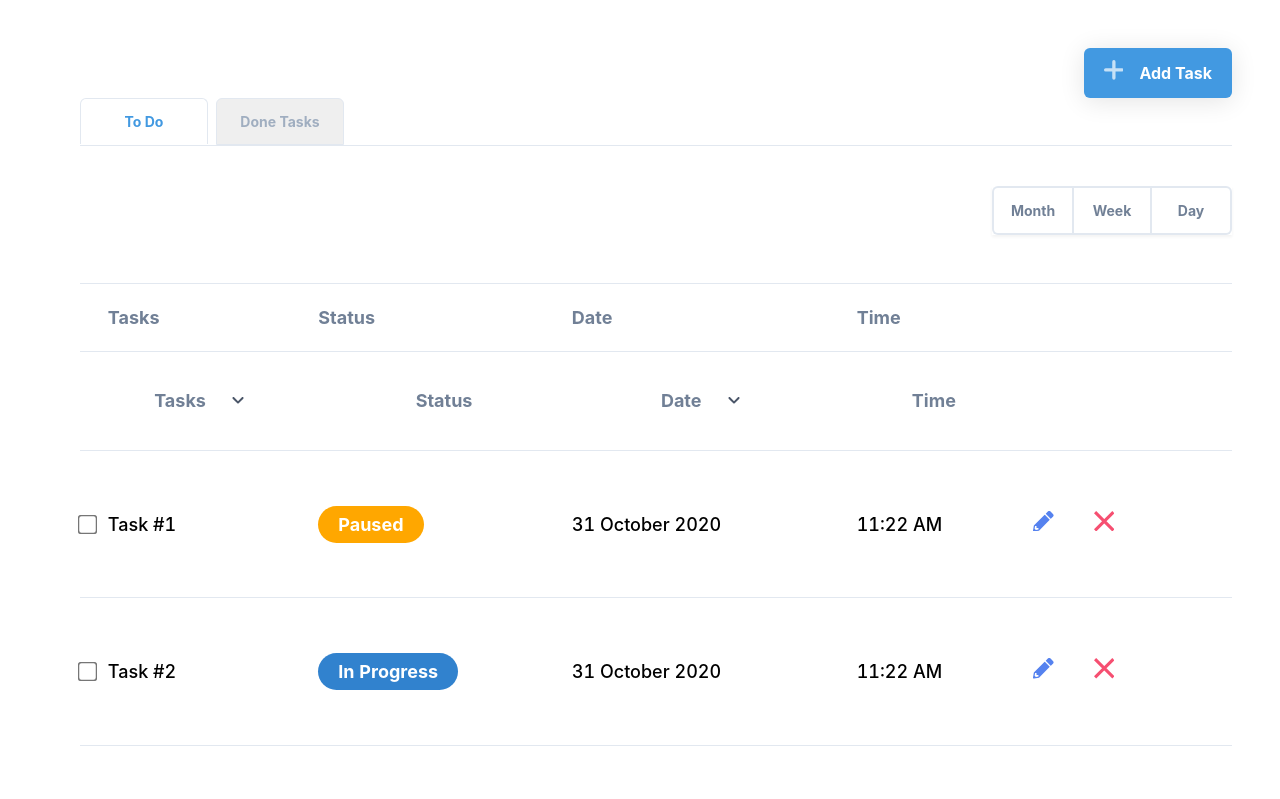
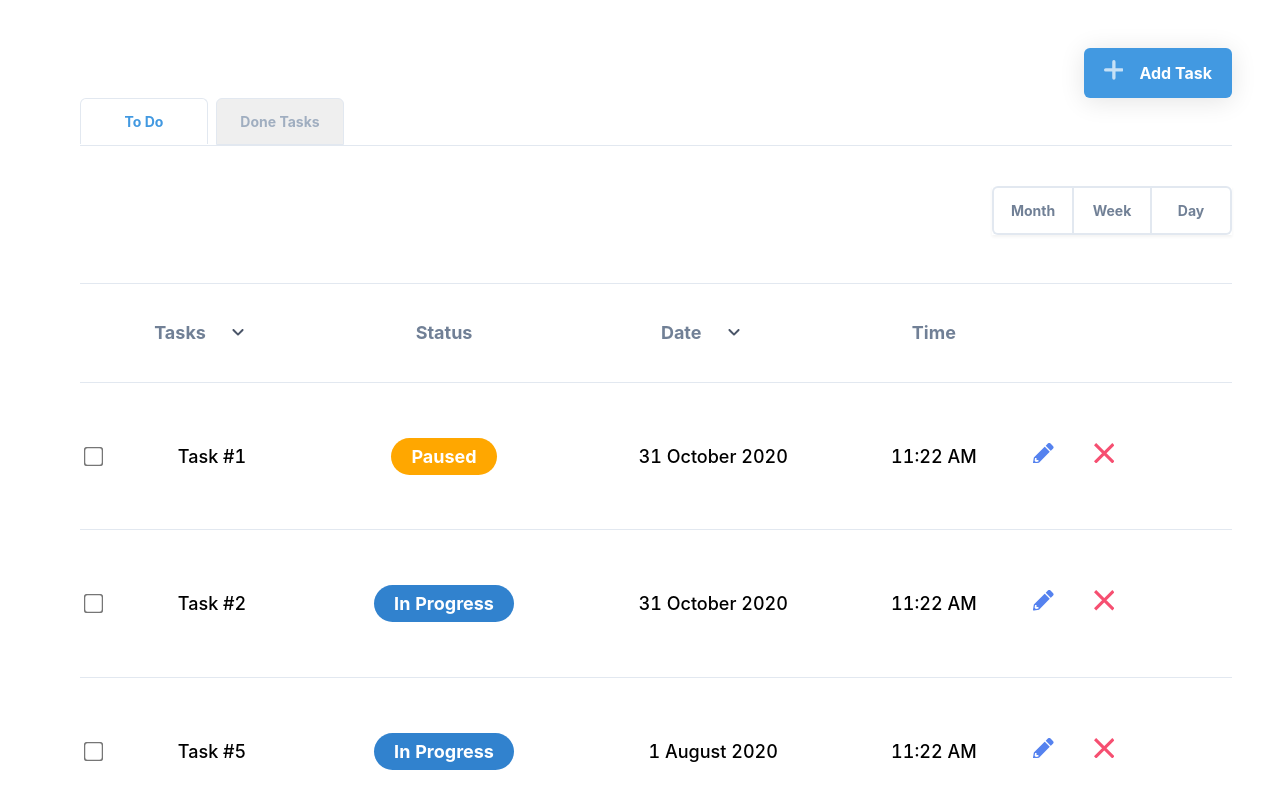
Before and after one commit to sahelhamed/todo-app, a React (Create React App) app: page / in a window 1280 px wide. Shown: the top 799 px of the page. Built offline with nearby package versions, Linux system fonts and the light colour scheme.

Commit message:
fix: conflicts

```diff
--- a/src/components/Table.tsx
+++ b/src/components/Table.tsx
@@ -7,6 +7,7 @@ import { Column, Data } from '../models/table';
 import COLUMN_TYPE_KEYS from '../constants/constants';
 // Utils
 import { formatDate, formatTime } from '../utils/dateTime';
+// Components
 import Button from './Button';
 // Icons
 import UpIcon from '../icons/UpIcon';
@@ -89,17 +90,6 @@ const Table = ({ data, columns }: Props): ReactElement => {
               key={item.id}
               className="text-left text-lg py-5 border-solid border-r-0 border-l-0 border-t border-b border-gray-300 text-gray-600 font-Roboto"
             >
-              {item.title}
-            </th>
-          ))}
-        </tr>
-      </thead>
-      <tr>
-        {columns.map((item: Column) => (
-          <th
-            key={item.id}
-            className="text-left text-lg py-5 border-solid border-r-0 border-l-0 border-t border-b border-gray-300 text-gray-600 font-Roboto"
-          >
               <span className="flex justify-center items-center">
                 <span>{item.title}</span>
                 {item.isSortable && (
@@ -113,22 +103,9 @@ const Table = ({ data, columns }: Props): ReactElement => {
             </th>
           ))}
         </tr>
-
+      </thead>
       {/* --------------------------Table body-------------------------- */}
       <tbody>
-        {data.map((item: Data) => (
-          <tr key={item.id}>
-            {columns.map((columnItem: Column) => (
-              <td
-                key={columnItem.id}
-                className="text-left text-lg py-12 border-b border-r-0 border-l-0 border-t-0 border-gray-300 border-solid text-black font-Roboto font-medium"
-              >
-                {generateCell(item, columnItem)}
-              </td>
-            ))}
-          </tr>
-        ))}
-      </tbody>
         {handleSort().map((item: Data) => (
           <tr key={item.id}>
             {columns.map((columnItem: Column) => (
@@ -141,6 +118,7 @@ const Table = ({ data, columns }: Props): ReactElement => {
             ))}
           </tr>
         ))}
+      </tbody>
     </table>
   );
 };
```
Lines whose indentation alone changed are shown as unchanged.
